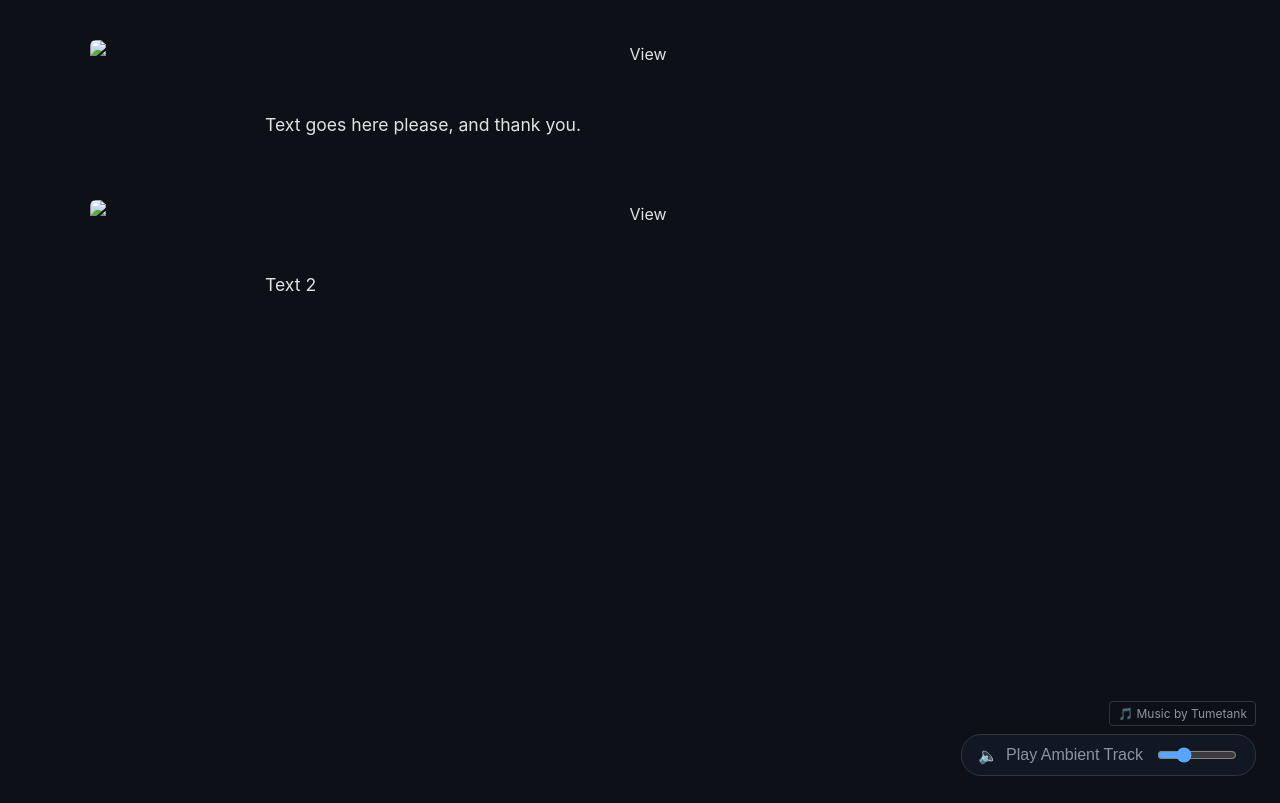
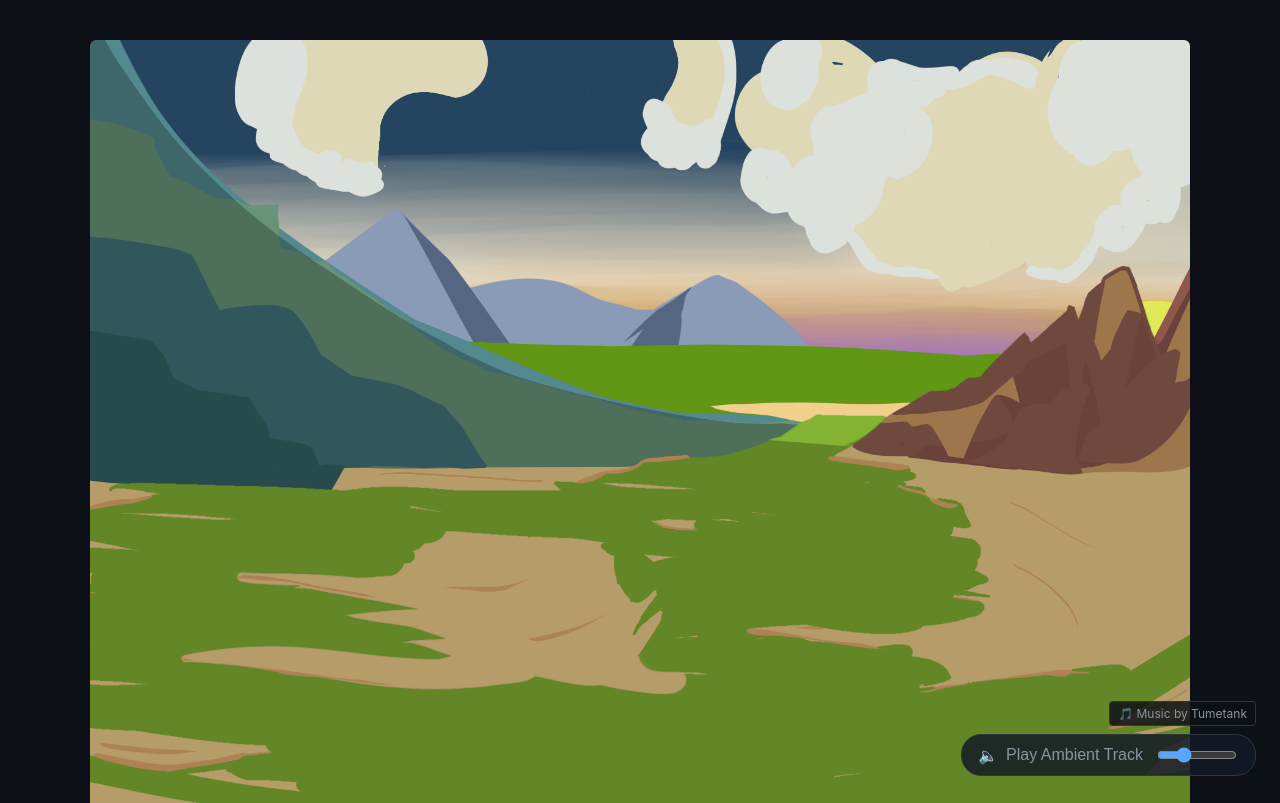
Before and after one commit to smaher024/Flight, a plain HTML site: page page2/index.html in a window 1280 px wide. Shown: the top 803 px of the page. Drawn offline with Linux system fonts and the light colour scheme.

Commit message:
Update index.html

```diff
--- a/page2/index.html
+++ b/page2/index.html
@@ -25,7 +25,7 @@
 
   <!-- audio stuff -->
   <audio id="bg-music" loop>
-    <source src="ambient_2.mp3" type="audio/mpeg">
+    <source src="../assets/ambient_2.mp3" type="audio/mpeg">
   </audio>
 
 <!-- Music Control Button & Volume Slider Panel -->
@@ -49,7 +49,7 @@
     <!-- panel 15 -->
     <div style="width: 100%; max-width: 1100px; padding: 0 20px;">
         <div style="text-align: center;">
-            <img src="15_Rocket.png" alt="View" style="width: 100%; height: auto; border-radius: 6px; display: block;">
+            <img src="../assets/15_Rocket.png" alt="View" style="width: 100%; height: auto; border-radius: 6px; display: block;">
         </div>
         <div style="max-width: 750px; margin: 40px auto 0 auto;">
             <p style="text-align: justify; font-size: 1.1rem; margin: 0;">
@@ -61,7 +61,7 @@
     <!-- panel 17 -->
     <div style="width: 100%; max-width: 1100px; padding: 0 20px;">
         <div style="text-align: center;">
-            <img src="17_Butte.png" alt="View" style="width: 100%; height: auto; border-radius: 6px; display: block;">
+            <img src="../assets/17_Butte.png" alt="View" style="width: 100%; height: auto; border-radius: 6px; display: block;">
         </div>
         <div style="max-width: 750px; margin: 40px auto 0 auto;">
             <p style="text-align: justify; font-size: 1.1rem; margin: 0;">
```
